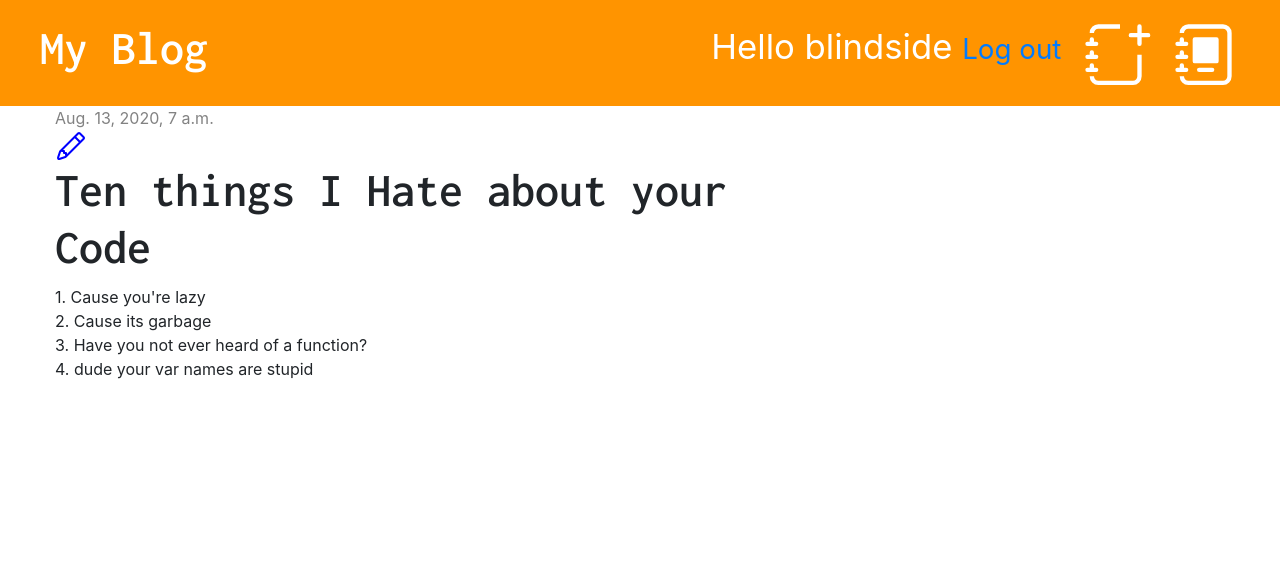
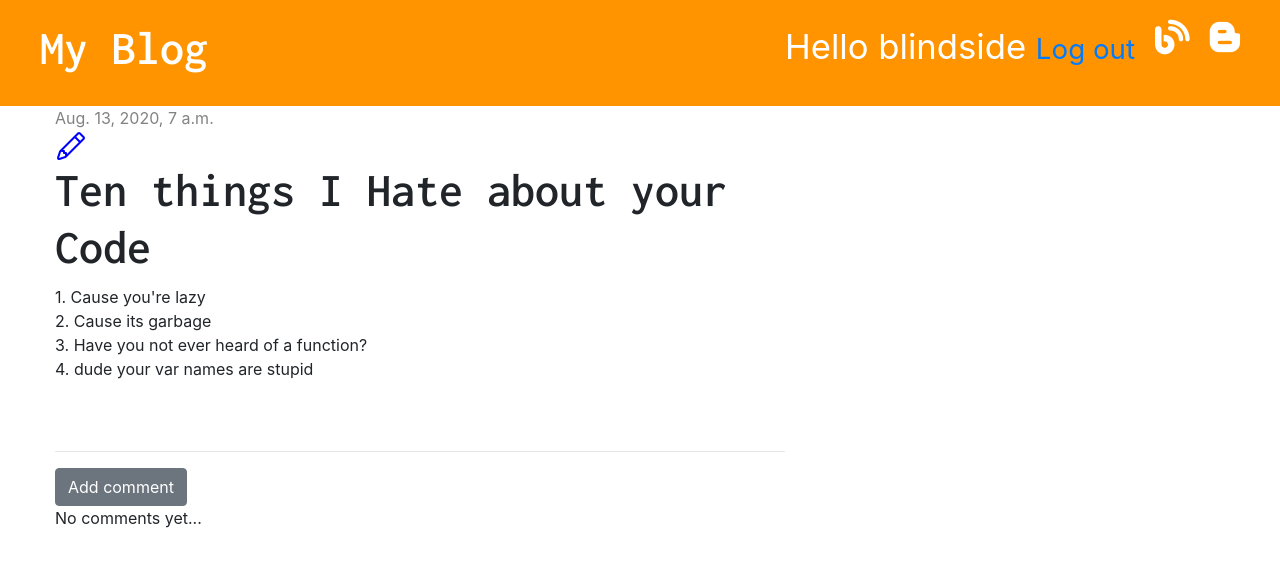
Before and after one commit to efuller11/myBlogSite, a Django app: page /post/1/ in a window 1280 px wide. Shown: the top 567 px of the page. Run offline with Django 3.2, Linux system fonts and the light colour scheme; a user stored in the database is signed in; data comes from the database, SQL or seed files in the repository; both versions use the stored data as it was after the commit; some libraries are stand-ins or nearby versions.

Commit message:
add feature to comment on blog posts.

```diff
--- a/blog/admin.py
+++ b/blog/admin.py
@@ -1,6 +1,7 @@
 from django.contrib import admin
-from .models import Post
+from .models import Post, Comment
 
 
 # Register your models here.
 admin.site.register(Post)
+admin.site.register(Comment)
--- a/blog/models.py
+++ b/blog/models.py
@@ -15,3 +15,12 @@ class Post(models.Model):
 
     def __str__(self):
         return self.title
+
+class Comment(models.Model):
+    post = models.ForeignKey('blog.Post', on_delete=models.CASCADE, related_name='comments')
+    author = models.CharField(max_length=300)
+    text = models.TextField()
+    created_date = models.DateTimeField(default=timezone.now)
+
+    def __str__(self):
+        return self.text
--- a/blog/static/css/blog.css
+++ b/blog/static/css/blog.css
@@ -49,3 +49,7 @@ h1, h2, h3, h4 {
     font-size: 26pt;
     margin-right: 20px;
 }
+
+.comment {
+    margin: 20px 0px 20px 20px;
+}
--- a/blog/templates/blog/base.html
+++ b/blog/templates/blog/base.html
@@ -8,29 +8,18 @@
     <link rel="stylesheet" href="https://stackpath.bootstrapcdn.com/bootstrap/4.5.2/css/bootstrap.min.css"
           integrity="sha384-JcKb8q3iqJ61gNV9KGb8thSsNjpSL0n8PARn9HuZOnIxN0hoP+VmmDGMN5t9UJ0Z" crossorigin="anonymous">
     <link rel="stylesheet" href="{% static 'css/blog.css' %}">
+    <script src="https://kit.fontawesome.com/9bba08db93.js" crossorigin="anonymous"></script>
 
 </head>
 <body>
     <div class="page-header">
         {% if user.is_authenticated %}
-            <a href="{% url "post_draft_list" %}"><svg width="2em" height="2em" viewBox="0 0 16 16" class="top-menu bi bi-journal-album" fill="currentColor" xmlns="http://www.w3.org/2000/svg">
-                  <path d="M4 1h8a2 2 0 0 1 2 2v10a2 2 0 0 1-2 2H4a2 2 0 0 1-2-2h1a1 1 0 0 0 1 1h8a1 1 0 0 0 1-1V3a1 1 0 0 0-1-1H4a1 1 0 0 0-1 1H2a2 2 0 0 1 2-2z"/>
-                  <path d="M2 5v-.5a.5.5 0 0 1 1 0V5h.5a.5.5 0 0 1 0 1h-2a.5.5 0 0 1 0-1H2zm0 3v-.5a.5.5 0 0 1 1 0V8h.5a.5.5 0 0 1 0 1h-2a.5.5 0 0 1 0-1H2zm0 3v-.5a.5.5 0 0 1 1 0v.5h.5a.5.5 0 0 1 0 1h-2a.5.5 0 0 1 0-1H2zm3-6.5a.5.5 0 0 1 .5-.5h5a.5.5 0 0 1 .5.5v5a.5.5 0 0 1-.5.5h-5a.5.5 0 0 1-.5-.5v-5z"/>
-                  <path fill-rule="evenodd" d="M6 11.5a.5.5 0 0 1 .5-.5h3a.5.5 0 0 1 0 1h-3a.5.5 0 0 1-.5-.5z"/>
-            </svg></a>
-            <a href="{% url "post_new" %}"><svg width="2em" height="2em" viewBox="0 0 16 16" class="top-menu bi bi-journal-plus" fill="currentColor" xmlns="http://www.w3.org/2000/svg">
-                <path d="M4 1h5v1H4a1 1 0 0 0-1 1H2a2 2 0 0 1 2-2zm10 7v5a2 2 0 0 1-2 2H4a2 2 0 0 1-2-2h1a1 1 0 0 0 1 1h8a1 1 0 0 0 1-1V8h1zM2 5v-.5a.5.5 0 0 1 1 0V5h.5a.5.5 0 0 1 0 1h-2a.5.5 0 0 1 0-1H2zm0 3v-.5a.5.5 0 0 1 1 0V8h.5a.5.5 0 0 1 0 1h-2a.5.5 0 0 1 0-1H2zm0 3v-.5a.5.5 0 0 1 1 0v.5h.5a.5.5 0 0 1 0 1h-2a.5.5 0 0 1 0-1H2z"/>
-                <path fill-rule="evenodd" d="M13.5 1a.5.5 0 0 1 .5.5v2a.5.5 0 0 1-.5.5h-2a.5.5 0 0 1 0-1H13V1.5a.5.5 0 0 1 .5-.5z"/>
-                <path fill-rule="evenodd" d="M13 3.5a.5.5 0 0 1 .5-.5h2a.5.5 0 0 1 0 1H14v1.5a.5.5 0 0 1-1 0v-2z"/>
-            </svg></a>
+            <a href="{% url "post_draft_list" %}"><i class="fab fa-blogger-b 3x top-menu"></i></a>
+            <a href="{% url "post_new" %}"><i class="fas fa-blog top-menu"></i></a>
 
             <p class="top-menu">Hello {{ user.username }} <small><a href="{% url 'logout' %}">Log out</a></small></p>
         {% else %}
-            <a href="{% url 'login' %}"><svg width="2em" height="2em" viewBox="0 0 16 16" class=" top-menu bi bi-door-open" fill="currentColor" xmlns="http://www.w3.org/2000/svg">
-              <path fill-rule="evenodd" d="M1 15.5a.5.5 0 0 1 .5-.5h13a.5.5 0 0 1 0 1h-13a.5.5 0 0 1-.5-.5zM11.5 2H11V1h.5A1.5 1.5 0 0 1 13 2.5V15h-1V2.5a.5.5 0 0 0-.5-.5z"/>
-              <path fill-rule="evenodd" d="M10.828.122A.5.5 0 0 1 11 .5V15h-1V1.077l-6 .857V15H3V1.5a.5.5 0 0 1 .43-.495l7-1a.5.5 0 0 1 .398.117z"/>
-              <path d="M8 9c0 .552.224 1 .5 1s.5-.448.5-1-.224-1-.5-1-.5.448-.5 1z"/>
-            </svg></a>
+            <a href='{% url 'login' %}"></a>
 
         {% endif %}
         <h1><a href="{% url "post_list" %}">My Blog</a></h1>
--- a/blog/templates/blog/post_detail.html
+++ b/blog/templates/blog/post_detail.html
@@ -3,12 +3,15 @@
 {% block title %}{{ post.title }}{% endblock %}}
 
 {% block content %}
- <a class="post">
+     <div class="post">
 
          {% if post.published_date %}
             <div class="date">
                 {{ post.published_date }}
             </div>
+
+         {% else %}
+            <a href=""></a>
 
          {% endif %}
 
@@ -21,5 +24,22 @@
 
         <h1>{{ post.title }}</h1>
         <p>{{ post.text |linebreaksbr }}</p>
+     </div>
 
+    <hr>
+    <a href="{% url 'add_comment_to_post' pk=post.pk %}" class="btn btn-secondary">Add comment</a>
+    {% for comment in post.comments.all %}
+        <div class="comment">
+            <div class="date">
+                {{ comment.created_date }}
+            </div>
+
+            <strong>{{ comment.author }}</strong>
+            <p>{{ comment.text }}</p>
+        </div>
+
+        {% empty %}
+            <p>No comments yet...</p>
+
+    {% endfor %}
 {% endblock %}
--- a/blog/urls.py
+++ b/blog/urls.py
@@ -21,6 +21,7 @@ urlpatterns = [
     # 127.0.0.1:8000/post2/publish
     path('post/<int:pk>/publish/', views.post_publish, name='post_publish'),
 
-
+    # 127.0.0.1:800/post/2/comment
+    path('post/<int:pk>/comment/', views.add_comment_to_post, name='add_comment_to_post'),
 
 ]
--- a/blog/views.py
+++ b/blog/views.py
@@ -2,7 +2,7 @@ from django.contrib.auth.decorators import login_required
 from django.shortcuts import render, get_object_or_404, redirect
 from django.utils import timezone
 from .models import Post
-from blog.forms import PostForm
+from .forms import PostForm, CommentForm
 
 
 # Create your views here.
@@ -56,3 +56,17 @@ def post_publish(request, pk):
     post = get_object_or_404(Post, pk=pk)
     post.publish()
     return redirect('post_detail', pk=pk)
+
+def add_comment_to_post(request, pk):
+    post = get_object_or_404(Post, pk=pk)
+    if request.method == 'POST':
+        form = CommentForm(request.POST)
+        if form.is_valid():
+            comment = form.save(commit=False)
+            comment.author = request.user
+            comment.post = post
+            comment.save()
+            return redirect('post_detail', pk=post.pk)
+    else:
+        form = CommentForm()
+    return render(request, 'blog/add_comment_to_post.html', {'form': form})
```
Also changed, not shown: blog/forms.py (+6 -1 lines), blog/templates/blog/add_comment_to_post.html (added, +12 -0 lines), blog/migrations/0002_comment.py (added), db.sqlite3. Lines whose indentation alone changed are shown as unchanged.
